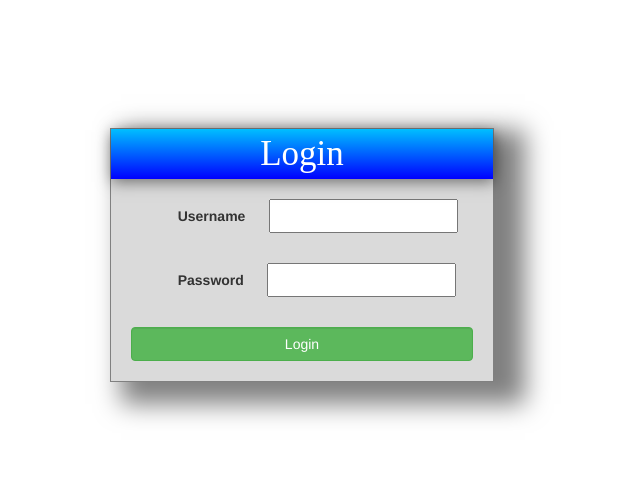
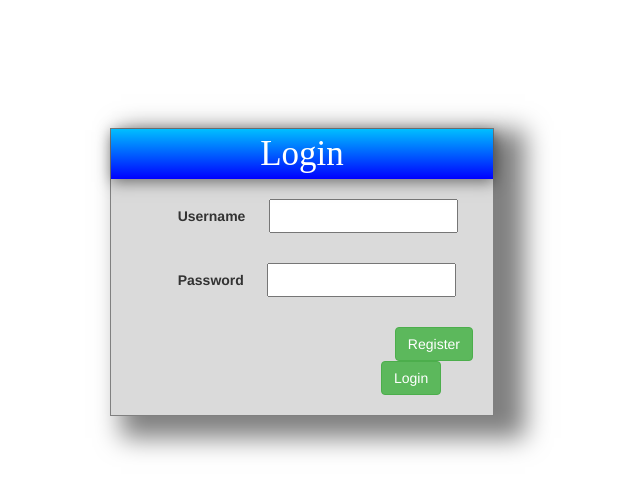
Before and after one commit to KelamBasavaiah/Angular8LibraryManagement, an Angular app: page /login in a window 1280 px wide. Shown: the top 492 px of the page, without its empty margins (338-978 px from the left). Built offline with nearby package versions, Linux system fonts and the light colour scheme.

Commit message:
Register

```diff
--- a/src/app/Components/add-user/add-user.component.html
+++ b/src/app/Components/add-user/add-user.component.html
@@ -56,7 +56,7 @@
                     </div>
                 </div>
 
-
+                <div *ngIf="displayRoleSelection">
                     <div class="form-group alignname">
                         <label >Role</label><br>
                         <!-- <select class="form-control" (click)="changeRoleToName()" formControlName="role"  [(ngModel)]="this.userDetails.role">
@@ -75,9 +75,13 @@
                         </div>
 
                     </div>
+                </div>
+
+
                 <br/>
                 <div class="form-group">
                     <button class="btnUpdate"  type="submit">{{nameOfButton}}</button>&nbsp;
+                    <a *ngIf="!displayRoleSelection" class=" btn btn-success " routerLink="/login" routerLinkActive="active">Back to Login</a>
                 </div>
             <!-- </div> -->
             <!-- <div class="col-md-6">
--- a/src/app/Components/add-user/add-user.component.ts
+++ b/src/app/Components/add-user/add-user.component.ts
@@ -1,8 +1,10 @@
+import { registerLocaleData } from '@angular/common';
 import { Component, OnInit } from '@angular/core';
 import { FormBuilder, Validators } from '@angular/forms';
 import { ActivatedRoute, Router } from '@angular/router';
 import { ToastrService } from 'ngx-toastr';
 import { User } from 'src/app/Entities/user';
+import { LoginService } from 'src/app/Services/login.service';
 import { UserMgmtService } from 'src/app/Services/user-mgmt.service';
 
 @Component({
@@ -12,7 +14,8 @@ import { UserMgmtService } from 'src/app/Services/user-mgmt.service';
 })
 export class AddUserComponent implements OnInit {
 
-  constructor(private fb:FormBuilder,private router:Router,private toastr:ToastrService,private userMgmtService:UserMgmtService,private myActiveRoute:ActivatedRoute) {
+  constructor(private fb:FormBuilder,private router:Router,private toastr:ToastrService,
+    private userMgmtService:UserMgmtService,private myActiveRoute:ActivatedRoute,private login:LoginService) {
    }
 
   userDetails = new User();
@@ -23,6 +26,7 @@ export class AddUserComponent implements OnInit {
   selectedRole:any=[];
   role=[{"id":"1","name":"Admin"},
         {"id":"2","name":"User"}];
+  displayRoleSelection:boolean =true;
 
   submitted=false;
   AddForm = this.fb.group({
@@ -44,6 +48,8 @@ get validationControl() {
      return;
    }
    this.userDetails.role=this.selectedRole.toString();
+   if(this.userDetails.role==""){this.userDetails.role="2"}
+   debugger;
    this.userMgmtService.addUser(this.userDetails).subscribe((data:any)=>{
      if(data){
       if(this.nameOfButton != 'Update'){
@@ -58,6 +64,9 @@ get validationControl() {
        this.toastr.warning('something went wrong!', 'Failed!');
      }
    })
+   if(this.nameOfButton === 'Register'){
+    this.router.navigateByUrl("/login");
+  }
  }
 
  getUser(){
@@ -81,7 +90,12 @@ roleChange(event){
   else
     this.selectedRole.splice(index,1);
 }
-
+register(){
+  this.nameOfPage = 'Register User';
+  this.nameOfButton = 'Register';
+  this.displayRoleSelection=false;
+  this.userDetails.role=2;
+}
   ngOnInit():void {
     this.myActiveRoute.params.subscribe(res=>
       {
@@ -91,6 +105,9 @@ roleChange(event){
     if(this.userId != null){
       this.getUser();
     }
+    else if (this.login.login.role == null && this.userId == null) {
+      this.register();
+    }
   }
 
 }
--- a/src/app/Components/login/login.component.html
+++ b/src/app/Components/login/login.component.html
@@ -13,7 +13,9 @@
             <label>Password</label>&nbsp;&nbsp;&nbsp;&nbsp;&nbsp;
             <input type="password"  #p>
         </div>
-		<br>
-		<input type="submit" value="Login" (click)="login(u.value,p.value)" class="form-control btn btn-success " name="">
+        <br>
+        <button class=" btn btn-success " style="float: right;" (click)="Register()">Register</button>
+        <input type="submit" value="Login" (click)="login(u.value,p.value)" class=" btn btn-success " style="margin-left: 250px;" >
+
 	</div>
 </div>
--- a/src/app/Components/login/login.component.ts
+++ b/src/app/Components/login/login.component.ts
@@ -23,6 +23,9 @@ login(username,password)
   })
 
 }
+Register(){
+  this.router.navigate(["/Register"]);
+}
   ngOnInit() {
   }
 
```
Also changed, not shown: src/app/app-routing.module.ts (+4 -4 lines). Lines whose indentation alone changed are shown as unchanged.
